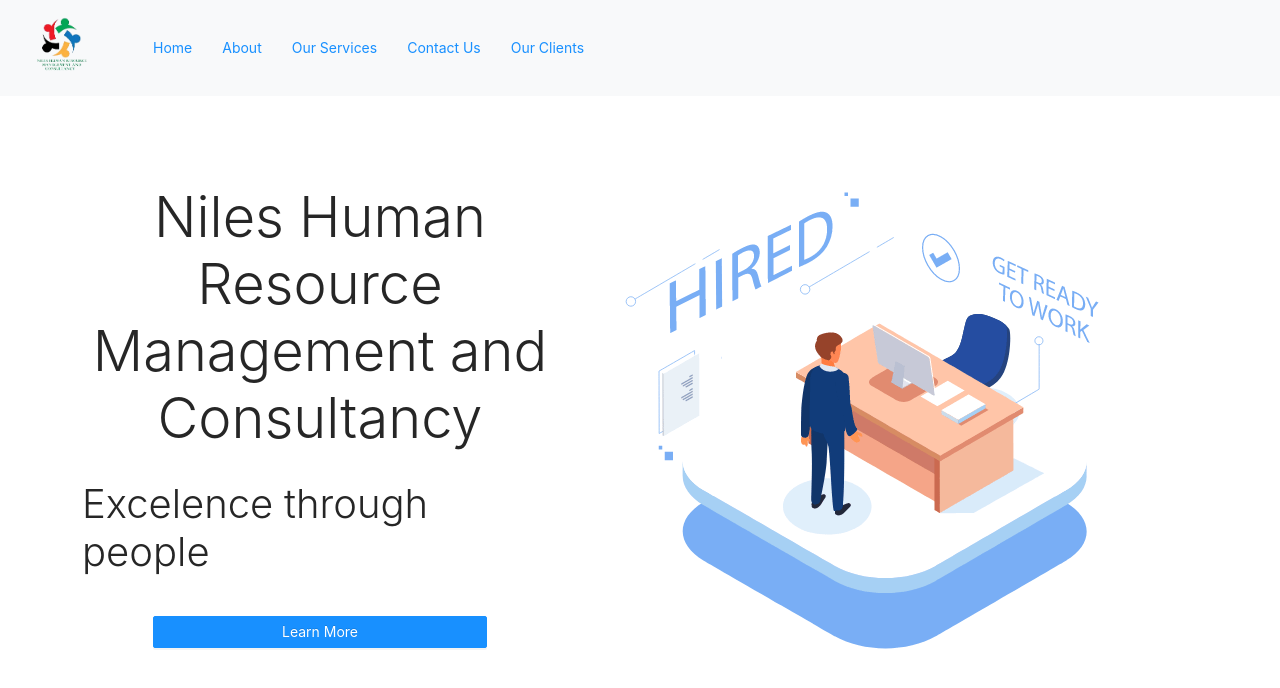
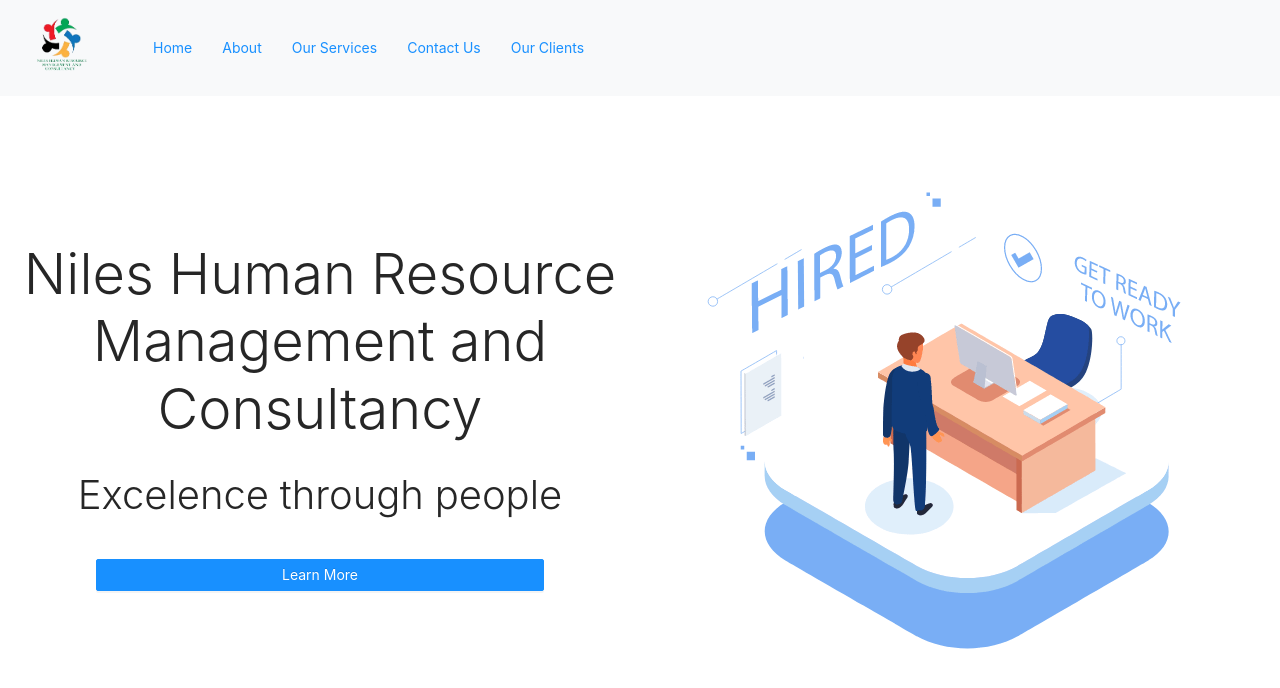
Before and after one commit to pchessah/niles-hrm, a React (Create React App) app: page / in a window 1280 px wide. Shown: the top 688 px of the page. Built offline with nearby package versions, Linux system fonts and the light colour scheme.

Commit message:
:art: Remove container

```diff
--- a/src/pages/Home/Home.jsx
+++ b/src/pages/Home/Home.jsx
@@ -6,7 +6,7 @@ function Home() {
     return (
         <>
             <div className="d-flex flex-column justify-content-center align-items-center">
-                <div className="d-flex justify-content-between container">
+                <div className="d-flex justify-content-between">
                     <div className=" d-flex flex-column justify-content-center align-items-center">
                         <h1 className="text-center display-4">Niles Human Resource Management and Consultancy</h1>
                         <h2 className="display-6">Excelence through people</h2>
```
